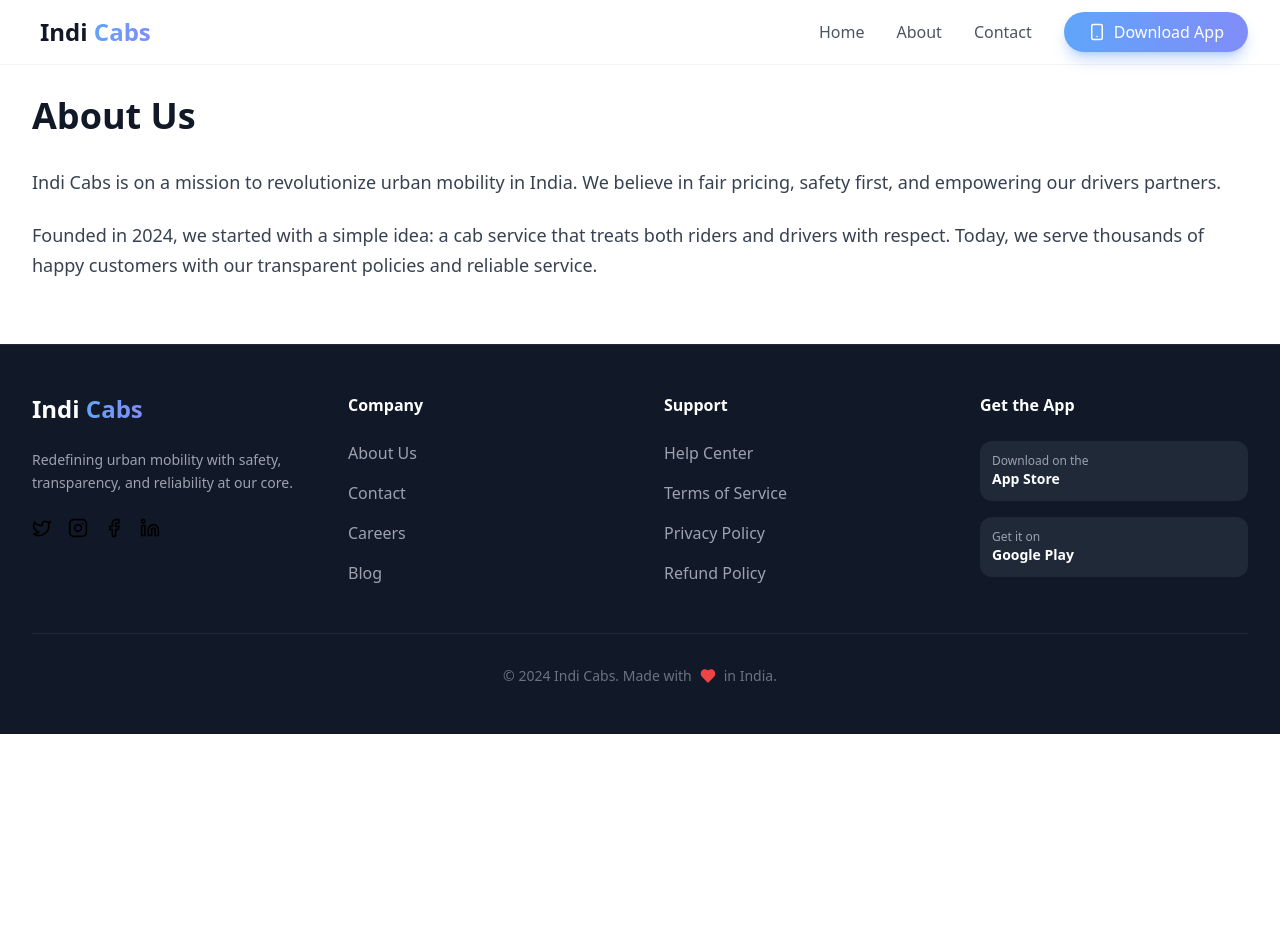
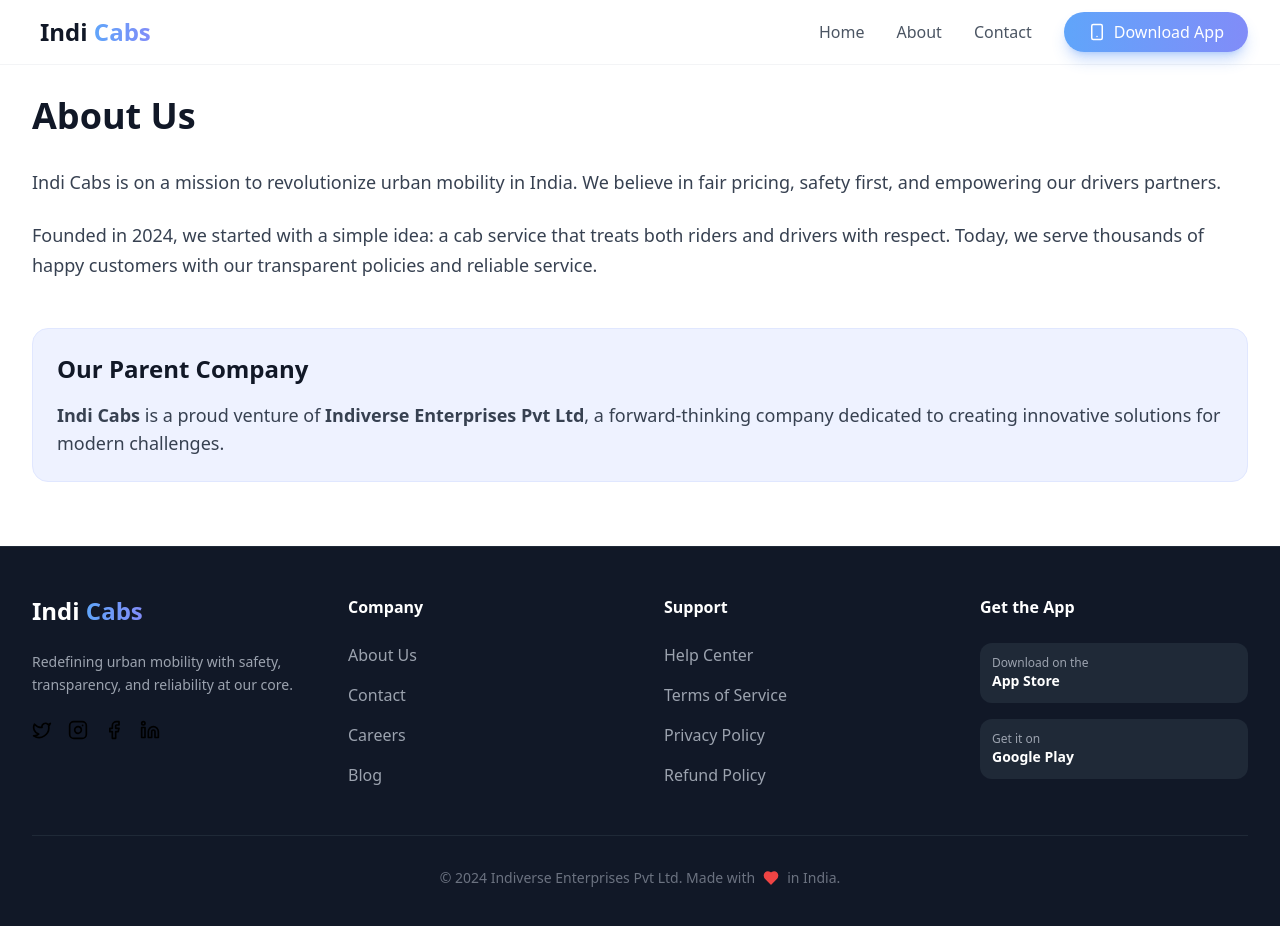
Before and after one commit to kratosvijay/indi_cabs_marketing_site, a React (Vite) app: page /about in a window 1280 px wide. Shown: the top 926 px of the page. Before the commit the page ends 800 px from the top, so only its background shows below. Built offline with nearby package versions, Linux system fonts and the light colour scheme.

Commit message:
Update corporate identity to Indiverse Enterprises Pvt Ltd

```diff
--- a/src/components/Footer.jsx
+++ b/src/components/Footer.jsx
@@ -63,7 +63,7 @@ const Footer = () => {
 
                 <div className="pt-8 text-center text-gray-500 text-sm">
                     <p className="flex items-center justify-center gap-2">
-                        © 2024 Indi Cabs. Made with <Heart size={16} className="text-red-500 fill-current" /> in India.
+                        © 2024 Indiverse Enterprises Pvt Ltd. Made with <Heart size={16} className="text-red-500 fill-current" /> in India.
                     </p>
                 </div>
             </div>
--- a/src/pages/About.jsx
+++ b/src/pages/About.jsx
@@ -7,9 +7,15 @@ const About = () => {
             <p className="text-lg text-gray-700 leading-relaxed mb-6">
                 Indi Cabs is on a mission to revolutionize urban mobility in India. We believe in fair pricing, safety first, and empowering our drivers partners.
             </p>
-            <p className="text-lg text-gray-700 leading-relaxed">
+            <p className="text-lg text-gray-700 leading-relaxed mb-6">
                 Founded in 2024, we started with a simple idea: a cab service that treats both riders and drivers with respect. Today, we serve thousands of happy customers with our transparent policies and reliable service.
             </p>
+            <div className="mt-12 p-6 bg-indigo-50 rounded-2xl border border-indigo-100">
+                <h2 className="text-2xl font-bold text-gray-900 mb-4">Our Parent Company</h2>
+                <p className="text-lg text-gray-700">
+                    <strong>Indi Cabs</strong> is a proud venture of <strong>Indiverse Enterprises Pvt Ltd</strong>, a forward-thinking company dedicated to creating innovative solutions for modern challenges.
+                </p>
+            </div>
         </div>
     );
 };
--- a/src/pages/Privacy.jsx
+++ b/src/pages/Privacy.jsx
@@ -6,7 +6,7 @@ const Privacy = () => {
             <h1 className="text-4xl font-bold text-gray-900 mb-8">Privacy Policy</h1>
             <p className="text-gray-600 mb-4">Last Updated: October 2024</p>
             <div className="prose max-w-none text-gray-700">
-                <p>Your privacy is important to us. It is Indi Cabs' policy to respect your privacy regarding any information we may collect from you across our website and other sites we own and operate.</p>
+                <p>Your privacy is important to us. It is Indiverse Enterprises Pvt Ltd's policy to respect your privacy regarding any information we may collect from you across our website and other sites we own and operate.</p>
                 <h2 className="text-2xl font-semibold mt-6 mb-4">1. Information We Collect</h2>
                 <p>We only ask for personal information when we truly need it to provide a service to you. We collect it by fair and lawful means, with your knowledge and consent.</p>
                 <h2 className="text-2xl font-semibold mt-6 mb-4">2. Usage of Information</h2>
--- a/src/pages/Refund.jsx
+++ b/src/pages/Refund.jsx
@@ -6,7 +6,7 @@ const Refund = () => {
             <h1 className="text-4xl font-bold text-gray-900 mb-8">Refund Policy</h1>
             <p className="text-gray-600 mb-4">Last Updated: October 2024</p>
             <div className="prose max-w-none text-gray-700">
-                <p>We strive to provide the best service possible. However, if you are not satisfied with your ride or if there was an error in charging, we are here to help.</p>
+                <p>At Indi Cabs (Indiverse Enterprises Pvt Ltd), we strive to provide the best service possible. However, if you are not satisfied with your ride or if there was an error in charging, we are here to help.</p>
                 <h2 className="text-2xl font-semibold mt-6 mb-4">1. Cancellations</h2>
                 <p>You may cancel your ride at any time before the driver arrives. Cancellation fees may apply depending on how long the driver has been en route.</p>
                 <h2 className="text-2xl font-semibold mt-6 mb-4">2. Refunds</h2>
--- a/src/pages/Terms.jsx
+++ b/src/pages/Terms.jsx
@@ -6,7 +6,7 @@ const Terms = () => {
             <h1 className="text-4xl font-bold text-gray-900 mb-8">Terms & Conditions</h1>
             <p className="text-gray-600 mb-4">Last Updated: October 2024</p>
             <div className="prose max-w-none text-gray-700">
-                <p>Welcome to Indi Cabs. By using our website and services, you agree to comply with and be bound by the following terms and conditions.</p>
+                <p>Welcome to Indi Cabs, a service provided by Indiverse Enterprises Pvt Ltd. By using our website and services, you agree to comply with and be bound by the following terms and conditions.</p>
                 <h2 className="text-2xl font-semibold mt-6 mb-4">1. Acceptance of Terms</h2>
                 <p>By accessing or using our service, you agree to be bound by these Terms. If you disagree with any part of the terms, then you may not access the service.</p>
                 <h2 className="text-2xl font-semibold mt-6 mb-4">2. Use of Service</h2>
```
